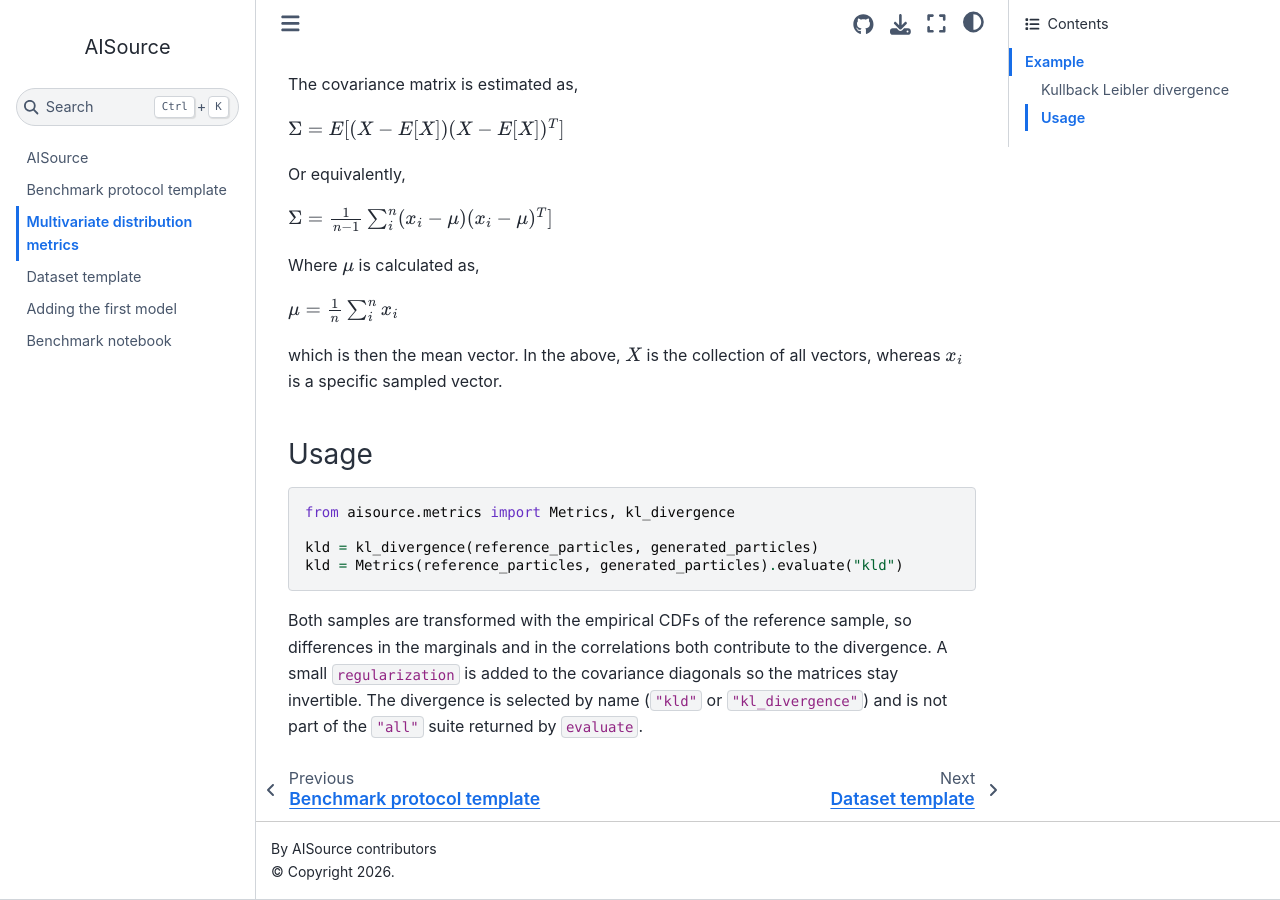
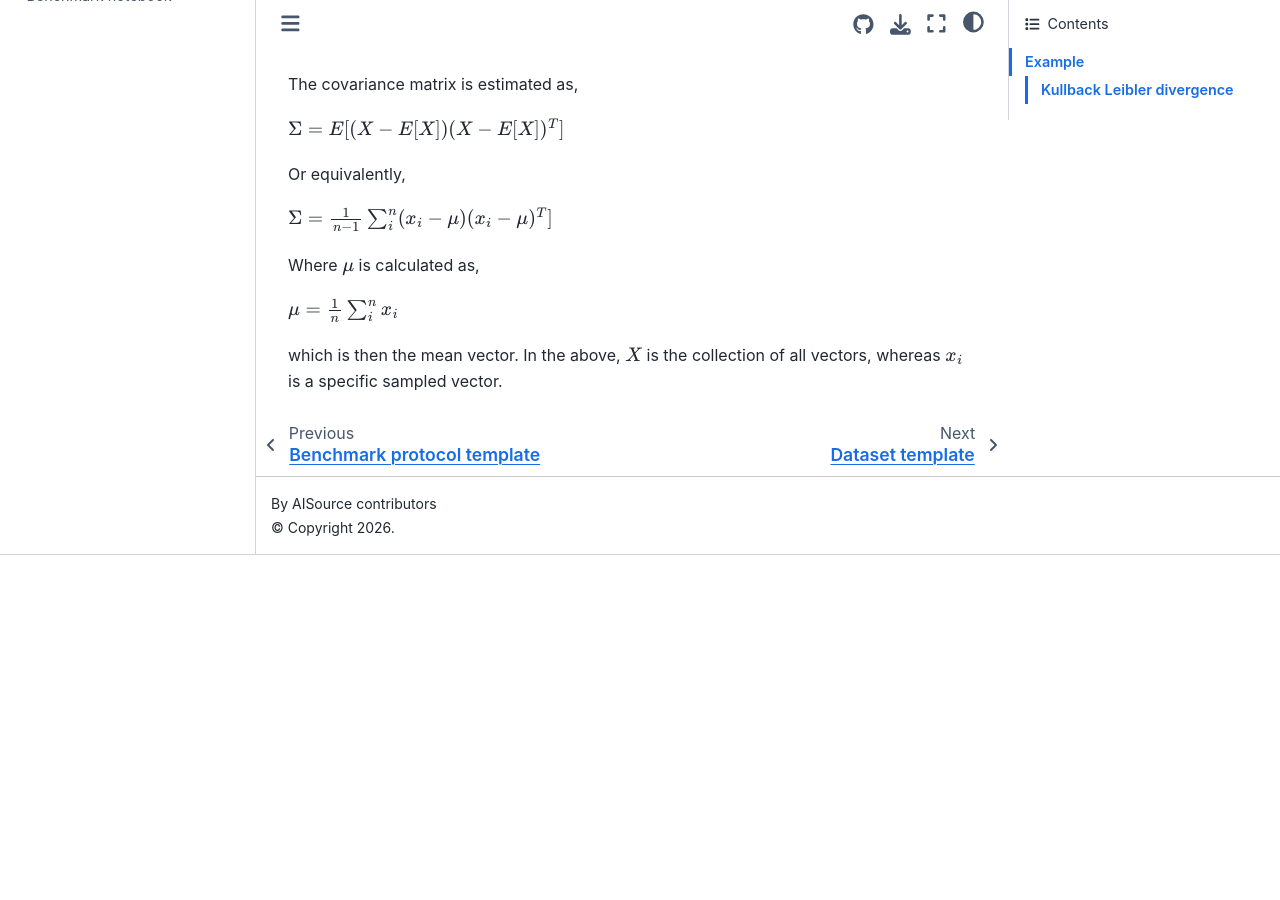
Before and after one commit to jorobledo/AISource, a Jupyter Book: the page built from docs/metrics.md, in a window 1280 px wide and 900 px high, scrolled down 1558 px. Built offline with Jupyter Book 1.0.4 settings and Sphinx 7.4.7 and the Sphinx Book theme 1.1.4, drawn with Linux system fonts in a browser that asks for light colours; after the commit the page ends 2113 px from its top, so only the background shows below that; some of the changed text lies outside the part shown.

Commit message:
Address review: explicit covariance, drop regularization, include KLD in all, remove usage docs
Co-Authored-By: Claude Sonnet 5.5 <noreply@anthropic.com>

````diff
--- a/docs/metrics.md
+++ b/docs/metrics.md
@@ -67,18 +67,3 @@ Where $\mu$ is calculated as,
 $\mu = \frac{1}{n} \sum^n_i x_i$
 
 which is then the mean vector. In the above, $X$ is the collection of all vectors, whereas $x_i$ is a specific sampled vector.
-
-### Usage
-
-```python
-from aisource.metrics import Metrics, kl_divergence
-
-kld = kl_divergence(reference_particles, generated_particles)
-kld = Metrics(reference_particles, generated_particles).evaluate("kld")
-```
-
-Both samples are transformed with the empirical CDFs of the reference sample,
-so differences in the marginals and in the correlations both contribute to the
-divergence. A small `regularization` is added to the covariance diagonals so
-the matrices stay invertible. The divergence is selected by name (`"kld"` or
-`"kl_divergence"`) and is not part of the `"all"` suite returned by `evaluate`.
````
Also changed, not shown: other parts of docs/metrics.md (+1 -1 lines), 2 other files.
